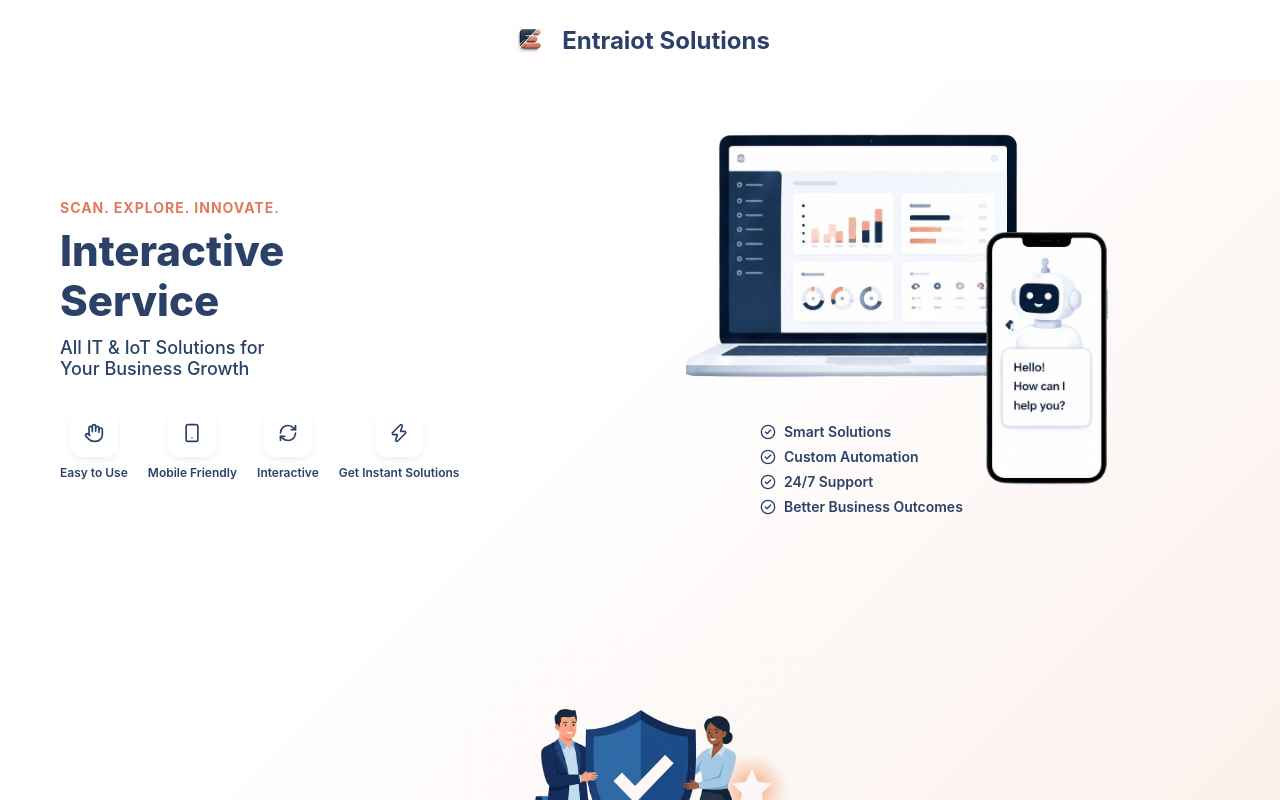
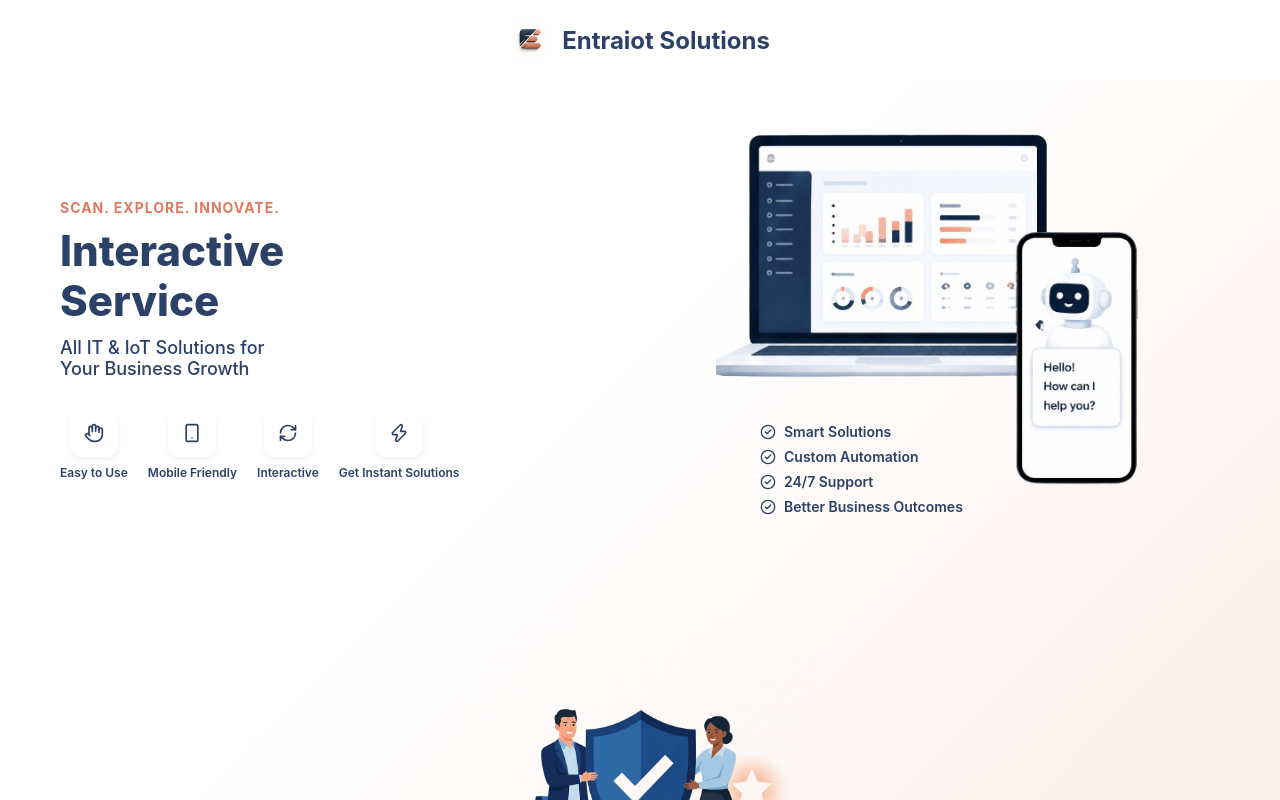
Before and after one commit to EntraBuilt-Test/Entraiot, a React (Vite) app: page / in a window 1280 px wide. Shown: the top 800 px of the page. Built offline with nearby package versions, Linux system fonts and the light colour scheme.

Commit message:
Nudge laptop image slightly to the right

```diff
--- a/src/views/Home.jsx
+++ b/src/views/Home.jsx
@@ -59,7 +59,7 @@ export default function Home() {
           <img
             src="/laptop_image.png"
             alt="Laptop and Mobile Dashboard"
-            style={{ width: '100%', maxWidth: '450px', objectFit: 'contain' }}
+            style={{ width: '100%', maxWidth: '450px', objectFit: 'contain', transform: 'translateX(30px)' }}
           />
 
           <div className="hero-benefits" style={{ position: 'absolute', bottom: '8%', left: '12%' }}>
```
